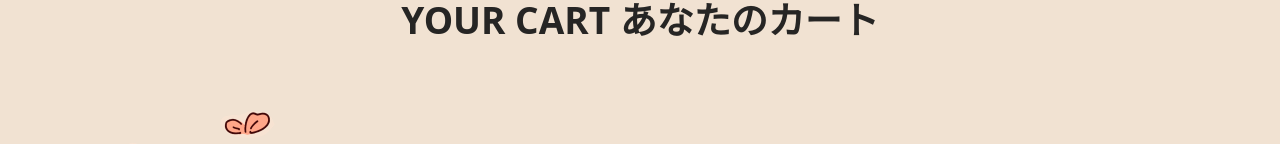
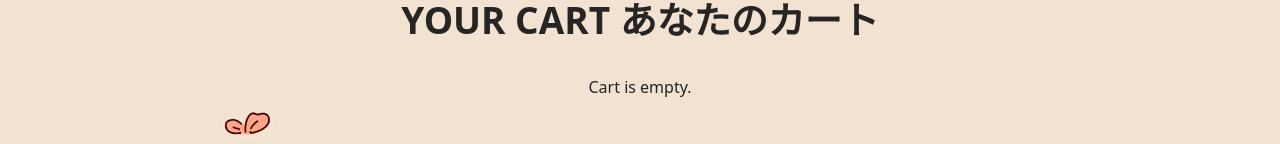
Before and after one commit to aarsaevv/yamyam, a Vue app: page /cart in a window 1280 px wide. Shown: the part 137-281 px from the top of the page. Built offline with nearby package versions, Linux system fonts and the light colour scheme.

Commit message:
Update Cart.vue

```diff
--- a/src/components/Cart.vue
+++ b/src/components/Cart.vue
@@ -5,7 +5,7 @@
 			<div class="cart">
 				<h2>Your cart あなたのカート</h2>
 				<div
-					v-if="cartIsEmpty"
+					v-if="meals.length == 0"
 					class="cart__empty">
 					Cart is empty.
 				</div>
@@ -50,11 +50,6 @@
 			return {
 				meals: [],
 			};
-		},
-		computed: {
-			cartIsEmpty() {
-				return localStorage.getItem("meals") === "[]";
-			},
 		},
 		mounted() {
 			this.getOrderedFromMenu();
```
